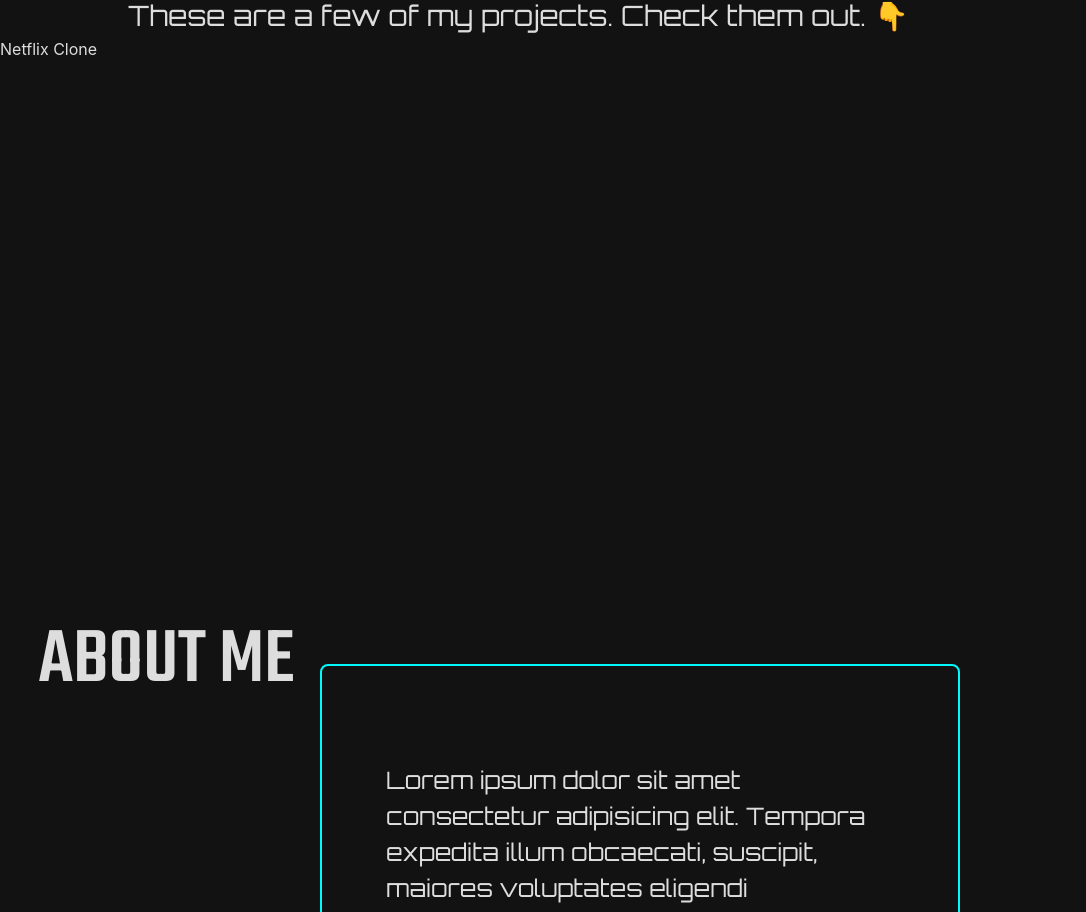
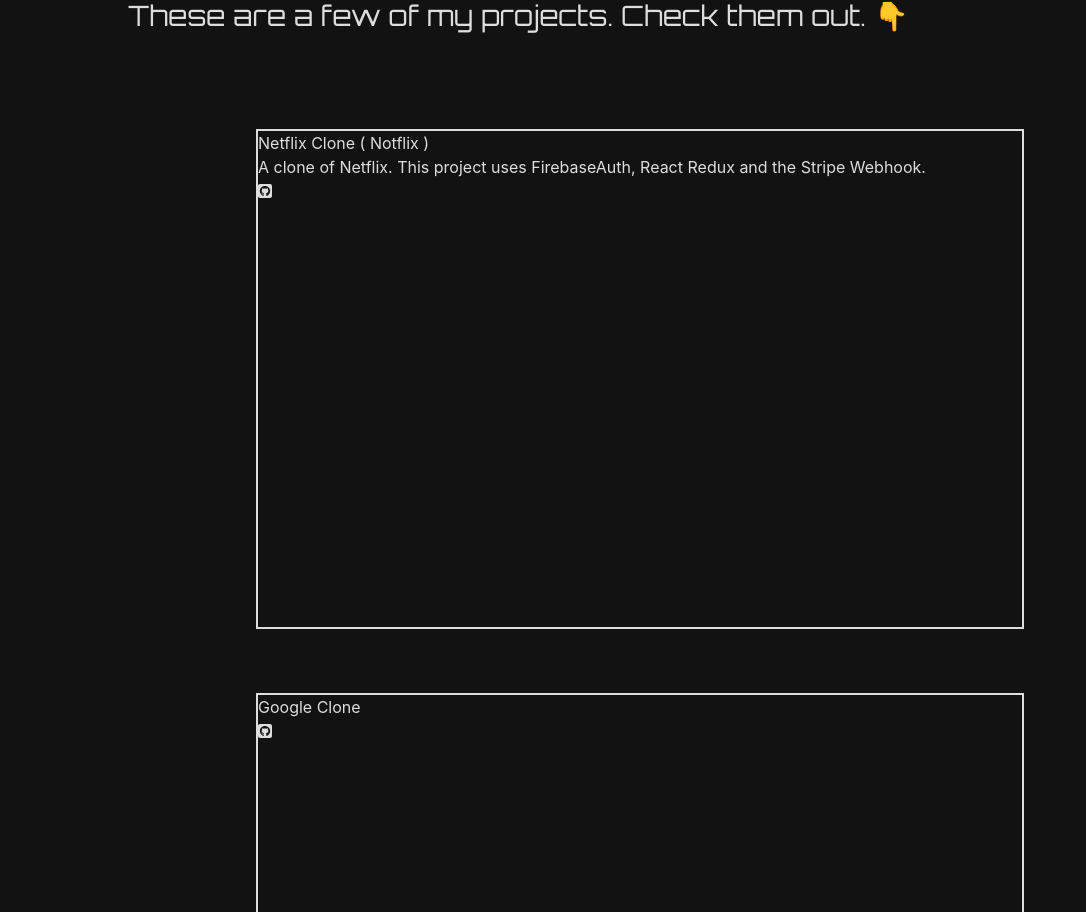
Before and after one commit to Kemenike/MetaPortfolioProject, a React (Create React App) app: page / in a window 1280 px wide. Shown: the part 1038-1950 px from the top of the page, without its empty margins (0-1086 px from the left). Built offline with nearby package versions, Linux system fonts and the light colour scheme.

Commit message:
Removed Scroll snapping due to speed with higher resoultion screens.

```diff
--- a/src/App.css
+++ b/src/App.css
@@ -13,11 +13,9 @@
 
 html {
     scroll-behavior: smooth;
-    scroll-snap-type: y mandatory;
 }
 
 section {
-    scroll-snap-align: start;
 }
 
 .wrapper {
--- a/src/components/ProjectCard.css
+++ b/src/components/ProjectCard.css
@@ -1,6 +1,8 @@
 .project_card {
     width: 60vw;
+    aspect-ratio: 9 / 16;
+    margin: 32px;
     max-width: 1200px;
-    height: 20vh;
     max-height: 500px;
+    border: 2px solid;
 }
--- a/src/components/ProjectCard.jsx
+++ b/src/components/ProjectCard.jsx
@@ -1,12 +1,21 @@
 import React from 'react'
 import './ProjectCard.css';
+import { FontAwesomeIcon } from '@fortawesome/react-fontawesome';
 
-function ProjectCard({title, bg_img, description, link, gh_link}) {
+function ProjectCard({ title, bg_img, description, link, gh_link }) {
     return (
         <div className='project_card'>
+            <a href={link}>
                 <h1 className="project_card__title">
                     {title}
                 </h1>
+                <p className="project__description">
+                    {description}
+                </p>
+                <a href={gh_link}>
+                    <FontAwesomeIcon icon="fa-brands fa-square-github" />
+                </a>
+            </a>
         </div>
     )
 }
--- a/src/components/Projects.css
+++ b/src/components/Projects.css
@@ -26,3 +26,23 @@
     width: 100%;
     border: 2px solid white;
 }
+
+.display__segment {
+    align-self: center;
+    display: flex;
+    width: 80vw;
+    max-width: 1200px;
+    margin-top: 7.5vh;
+    margin-bottom: 15vh;
+    flex-direction: column;
+    align-items: center;
+    justify-content: center;
+}
+
+.display__segment:nth-child(odd) {
+    border-color: #F701FD;
+}
+
+.display__segment:nth-child(even) {
+    border-color: #01F9FD;
+}
--- a/src/components/Projects.jsx
+++ b/src/components/Projects.jsx
@@ -13,9 +13,21 @@
                     These are a few of my projects. Check them out. 👇
                 </h3>
             </div>
-            <ProjectCard
-                title="Netflix Clone"
-            />
+            <div className="display__segment">
+                <ProjectCard
+                    title="Netflix Clone ( Notflix )"
+                    description="A clone of Netflix. This project uses FirebaseAuth, React Redux and the Stripe Webhook."
+                />
+                <ProjectCard
+                    title="Google Clone"
+                />
+                <ProjectCard
+                    title="Netflix Clone"
+                />
+                <ProjectCard
+                    title="Netflix Clone"
+                />
+            </div>
         </section>
     )
 }
```
Lines whose indentation alone changed are shown as unchanged.
